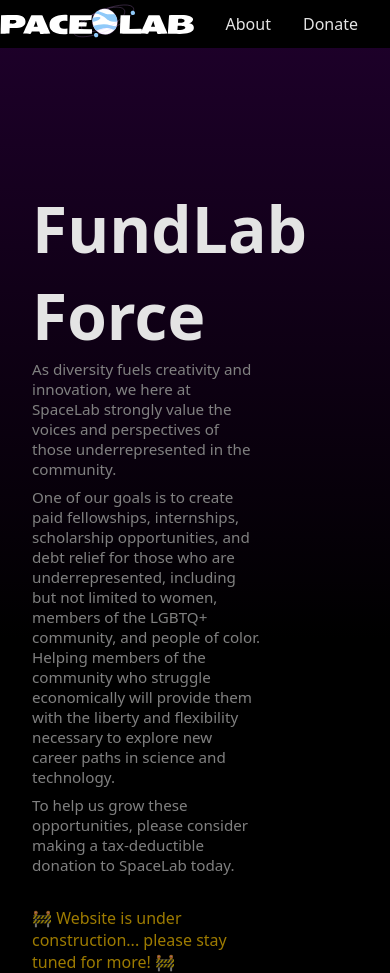
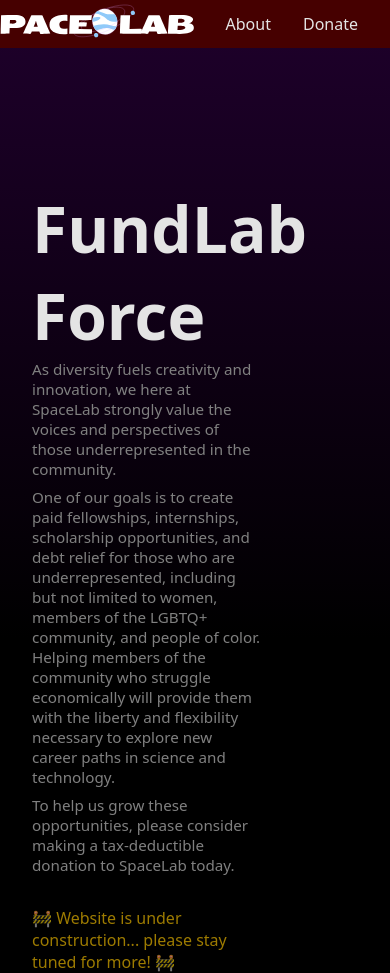
Before and after one commit to spacelabdev/fund_lab_force, a React (Vite) app: page / in a window 390 px wide. Built offline with nearby package versions, Linux system fonts and the light colour scheme.

Commit message:
Adds MobileNav bar

```diff
--- a/src/App.jsx
+++ b/src/App.jsx
@@ -1,14 +1,27 @@
-import Navbar from './components/Navbar/Navbar'
-import Homepage from './pages/Homepage/Homepage'
-import './App.css'
+import React, { useState, useEffect } from 'react';
+import Navbar from './components/Navbar/Navbar';
+import Homepage from './pages/Homepage/Homepage';
+import './App.css';
+import MobileNav from './components/MobileNav/MobileNav';
 
 function App() {
+  const [isMobile, setIsMobile] = useState(false);
+
+  useEffect(() => {
+    const handleResize = () => {
+      setIsMobile(window.innerWidth <= 768)
+    }
+    handleResize();
+    window.addEventListener('resize', handleResize);
+    return () => window.removeEventListener('resize', handleResize);
+  }, [])
+
   return (
     <main className='App'>
-      <Navbar />
+      {isMobile ? <MobileNav /> : <Navbar />}
       <Homepage />
     </main>
-  )
+  );
 }
 
-export default App
+export default App;
--- a/src/components/Hero/Hero.css
+++ b/src/components/Hero/Hero.css
@@ -9,7 +9,6 @@
 .Hero .hero-content {
     width: 70%;
     height: 60%;
-    /* border: 1px solid red; */
 }
 
 .Hero .hero-content h1 {
--- /dev/null
+++ b/src/components/MobileNav/MobileNav.css
@@ -0,0 +1,30 @@
+.MobileNav {
+    background-color: rgba(255, 0, 0, 0.275);
+    width: 100%;
+}
+
+.MobileNav > ul {
+    height: 3rem;
+    padding-inline: 2rem;
+    display: flex;
+    justify-content: flex-end;
+    align-items: center;
+    gap: 2rem;
+}
+
+.MobileNav li:first-child {
+    margin-right: auto;
+}
+
+.MobileNav .logo {
+    height: 3rem;
+}
+
+.MobileNav > ul > li {
+    list-style: none;
+    cursor: pointer;
+}
+
+.MobileNav > ul > li:hover {
+    color: blueviolet;
+}
--- /dev/null
+++ b/src/components/MobileNav/MobileNav.jsx
@@ -0,0 +1,16 @@
+import Logo from "../../../public/assets/spacelab.svg"
+import './MobileNav.css'
+
+export default function MobileNav() {
+    return (
+        <nav className="MobileNav">
+            <ul>
+                <li>
+                    <img src={Logo} alt="logo" className="logo"/>
+                </li>
+                <li>About</li>
+                <li>Donate</li>
+            </ul>
+        </nav>
+    )
+}
```
